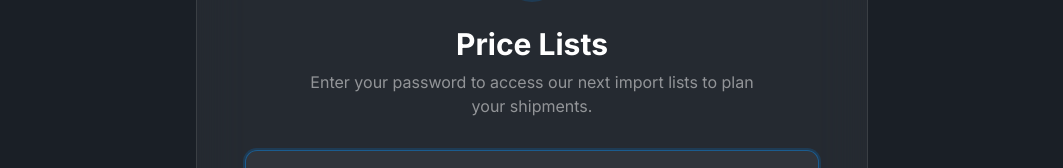
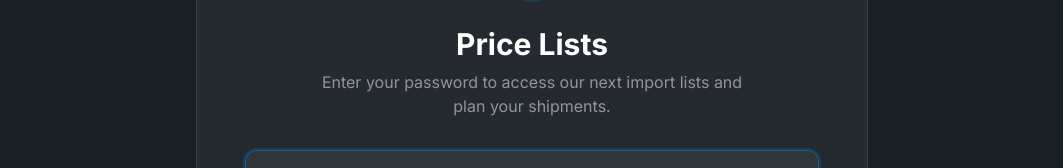
Before and after one commit to eddiejibson/tcf, a Next.js app: page /price-lists in a window 1280 px wide. Shown: the part 237-405 px from the top of the page, without its empty margins (108-1171 px from the left). Built offline with nearby package versions, Linux system fonts and the light colour scheme.

Commit message:
password list

```diff
--- a/app/price-lists/page.tsx
+++ b/app/price-lists/page.tsx
@@ -137,7 +137,7 @@ export default function PriceLists() {
                   Price Lists
                 </h1>
                 <p className="text-white/50 max-w-md mx-auto">
-                  Enter your password to access our next import lists to plan
+                  Enter your password to access our next import lists and plan
                   your shipments.
                 </p>
               </div>
```
